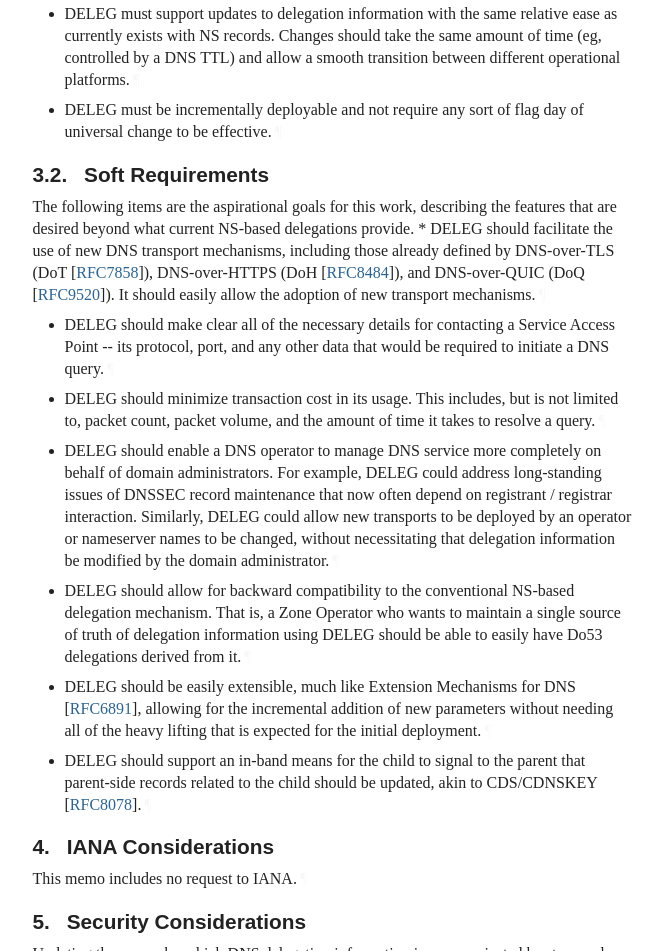
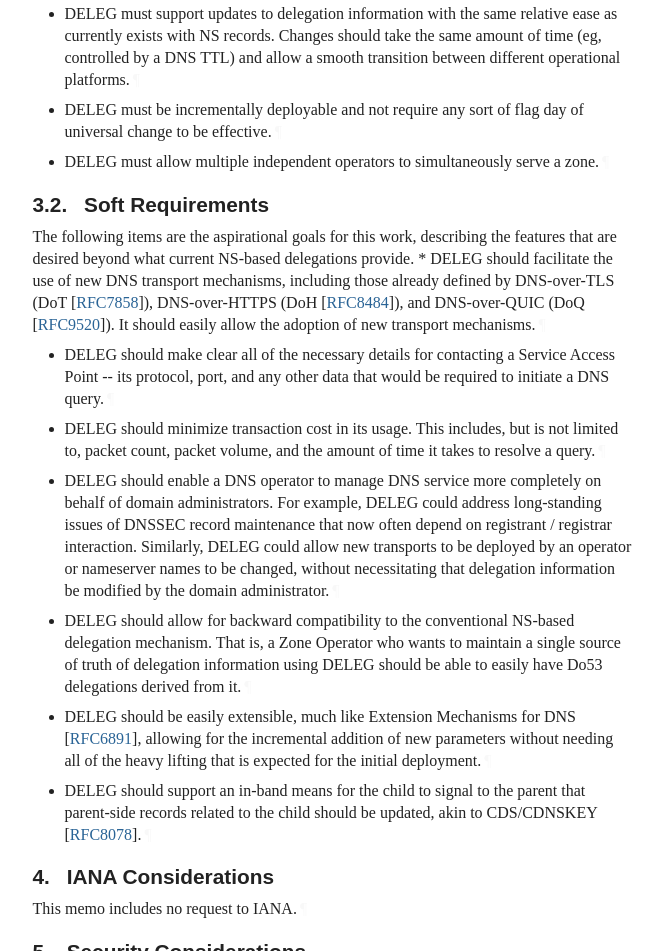
Before and after one commit to moonshiner/draft-ietf-deleg-requirements-old, a plain HTML site: page draft-wirelela-deleg-requirements.html in a window 1280 px wide. Shown: the part 2154-3105 px from the top of the page, without its empty margins (92-755 px from the left). Drawn offline with Linux system fonts and the light colour scheme; a web font is replaced by a local one.

Commit message:
Script updating gh-pages from 9991981. [ci skip]

```diff
--- a/draft-wirelela-deleg-requirements.html
+++ b/draft-wirelela-deleg-requirements.html
@@ -1228,6 +1228,9 @@ svg :is([fill="white"], [fill^="#fff"]) {
           <li class="normal" id="section-3.1-2.6">
             <p id="section-3.1-2.6.1">DELEG must be incrementally deployable and not require any sort of flag day of universal change to be effective.<a href="#section-3.1-2.6.1" class="pilcrow">¶</a></p>
 </li>
+          <li class="normal" id="section-3.1-2.7">
+            <p id="section-3.1-2.7.1">DELEG must allow multiple independent operators to simultaneously serve a zone.<a href="#section-3.1-2.7.1" class="pilcrow">¶</a></p>
+</li>
         </ul>
 </section>
 </div>
```
Also changed, not shown: index.html (+1 -1 lines), draft-wirelela-deleg-requirements.txt.
